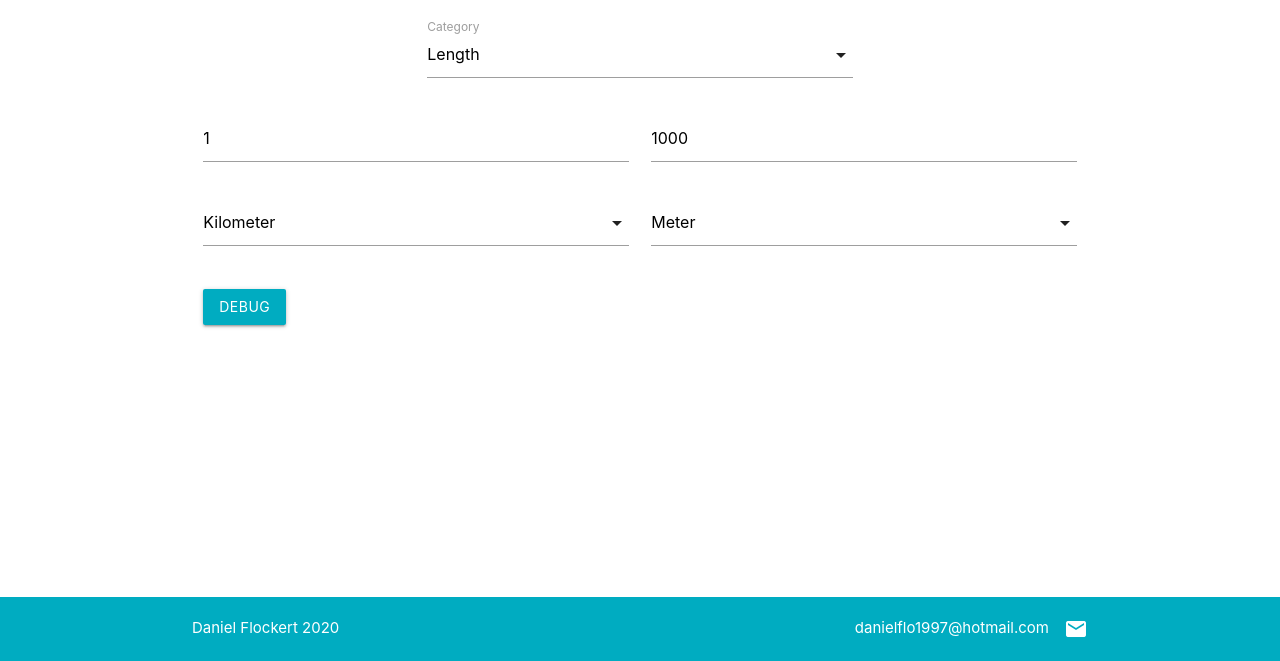
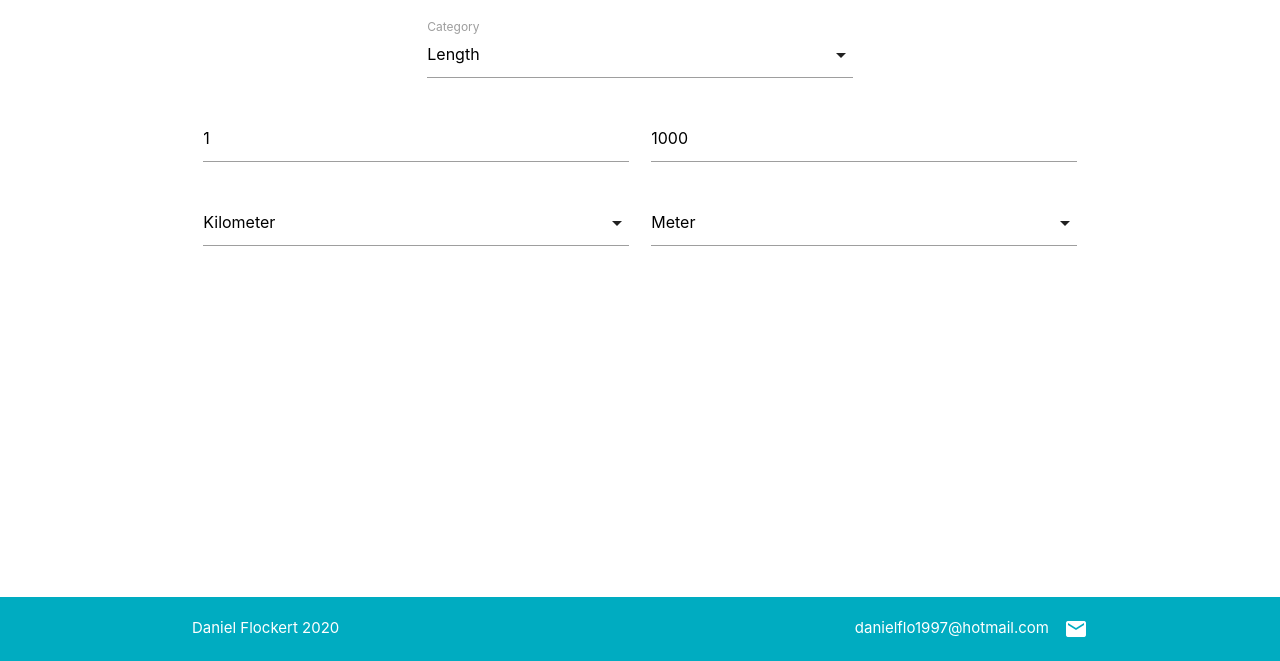
Before and after one commit to Rathalin/Converticus, a plain HTML site: page src/html/index.html in a window 1280 px wide. Shown: the part 139-800 px from the top of the page. Drawn offline with Linux system fonts and the light colour scheme.

Commit message:
Remove debug button

```diff
--- a/src/html/index.html
+++ b/src/html/index.html
@@ -61,11 +61,6 @@
                     </select>
                 </div>
             </div>
-            <div class="row">
-                <div class="col s12">
-                    <button class="btn cyan darken-1" @click="debug()">Debug</button>
-                </div>
-            </div>
         </div>
     </main>
 
--- a/src/js/main.js
+++ b/src/js/main.js
@@ -79,11 +79,6 @@ document.addEventListener('DOMContentLoaded', function () {
             },
 
 
-            debug() {
-                console.log(JSON.stringify(document.getElementById("select-unit-2").selectedIndex));
-            },
-
-
             requestMaterializeUpdate() {
                 // manually fix materializecss select
                 this.$nextTick(async () => {
```
